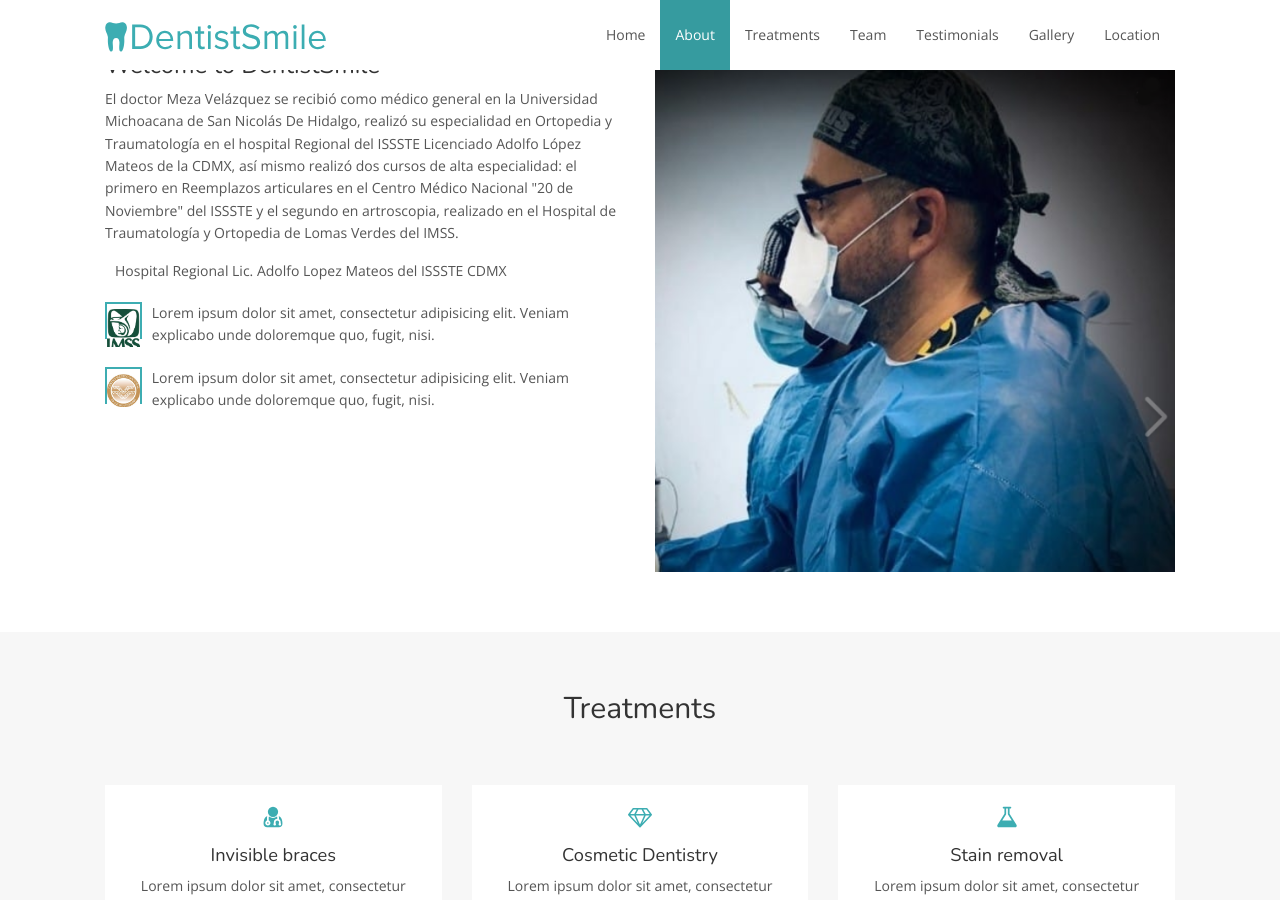
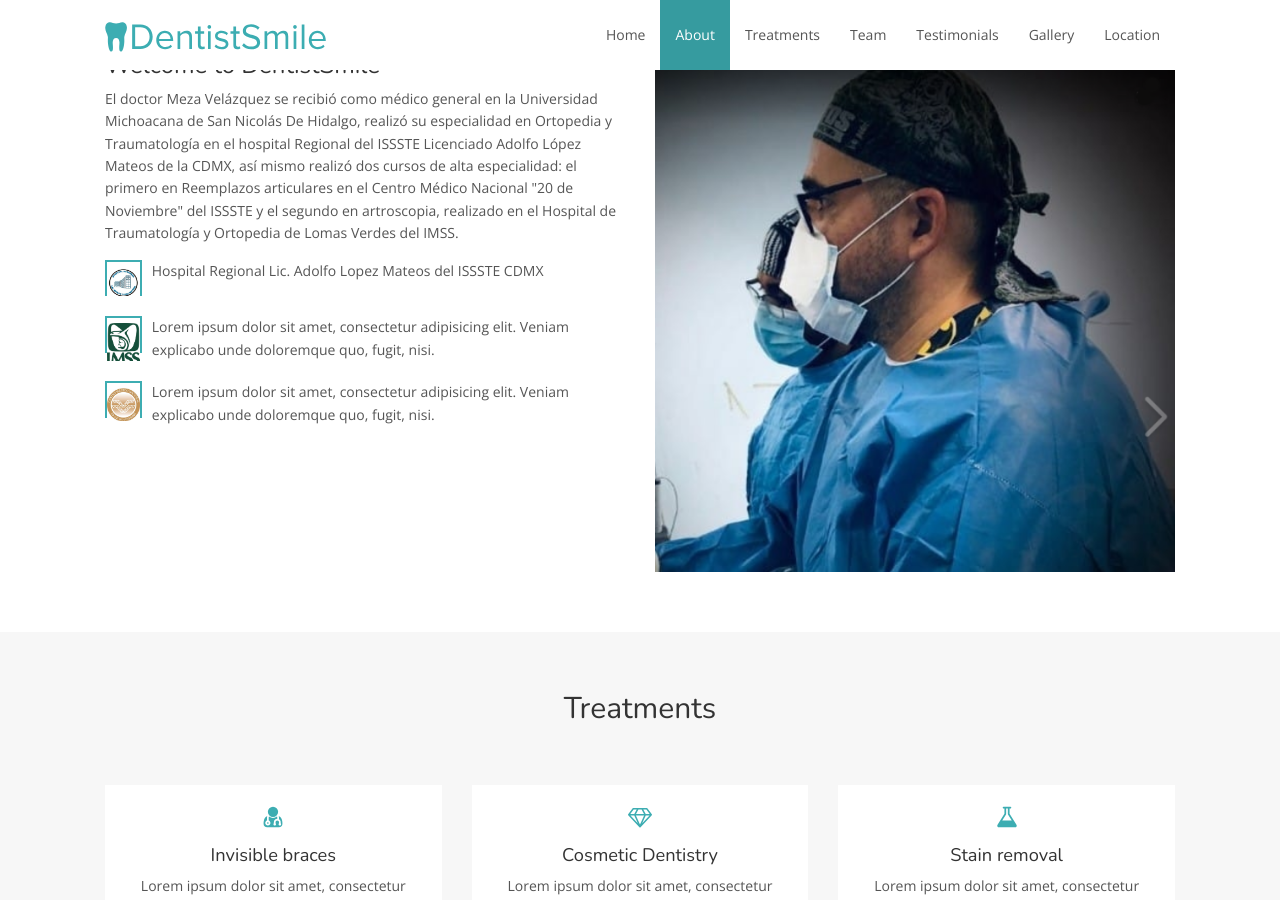
Before and after one commit to kecho05/dr, a Jekyll site: the page built from index.html, in a window 1280 px wide and 900 px high, scrolled down 929 px. Built offline with Jekyll 4.4.1, drawn with Linux system fonts in a browser that asks for light colours; nearby versions of some CDN libraries.

Commit message:
Update index.html

```diff
--- a/index.html
+++ b/index.html
@@ -91,7 +91,9 @@ layout: default
 
                 <div class="media">
                     <div class="media-left">
-                        <img src="img/about_list_1.jpg" alt="...">
+                        <div class="boxed-icon">
+                            <img src="img/about_list_1.jpg" alt="...">
+                        </div>
                     </div>
                     <div class="media-body">
                         <p>Hospital Regional Lic. Adolfo Lopez Mateos del ISSSTE CDMX</p>
```
